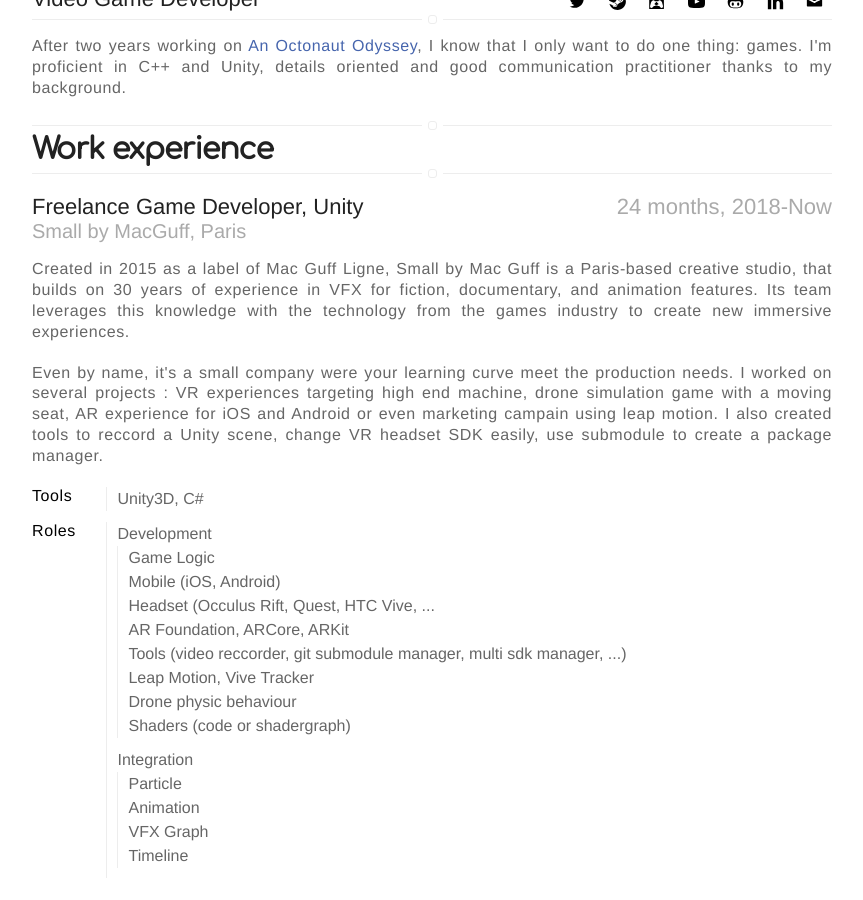
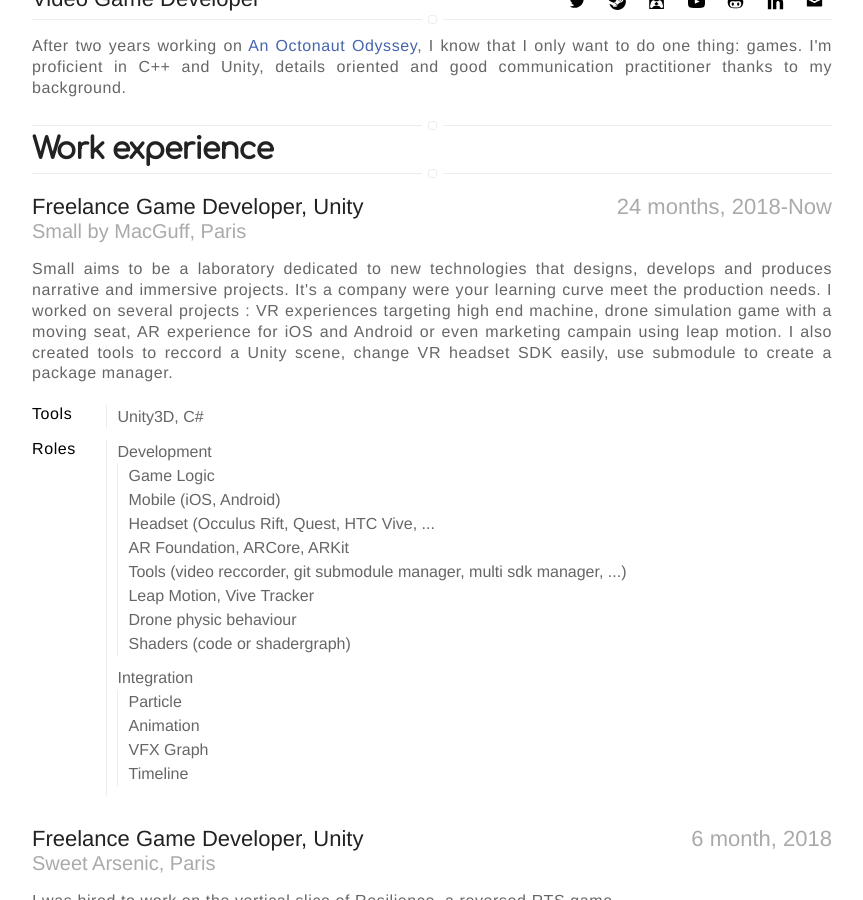
Before and after one commit to fcvalise/fcvalise.github.io, a Jekyll site: the page built from resume.html, in a window 1280 px wide and 900 px high, scrolled down 381 px. Shown: the whole window, without its empty margins (208-1071 px from the left). Built offline with Jekyll 4.4.1, drawn with Linux system fonts in a browser that asks for light colours; nearby versions of some CDN libraries.

Commit message:
update CV

```diff
--- a/_includes/resume.html
+++ b/_includes/resume.html
@@ -28,16 +28,12 @@
                 <h2 class="date">24 months, 2018-Now</h2>
                 <h3>Small by MacGuff, Paris</h3>
 
-                <p>Created in 2015 as a label of Mac Guff Ligne, Small by Mac Guff is a Paris-based creative studio,
-                    that builds on 30 years of experience in VFX for fiction, documentary, and animation features.
-                    Its team leverages this knowledge with the technology from the games industry to create new
-                    immersive experiences.</p>
-
-                <p>Even by name, it's a small company were your learning curve meet the production needs. I worked on
-                    several projects : VR experiences targeting high end machine, drone simulation game with a moving
-                    seat, AR experience for iOS and Android or even marketing campain using leap motion. I also created
-                    tools to reccord a Unity scene, change VR headset SDK easily, use submodule to create a package
-                    manager.
+                <p>Small aims to be a laboratory dedicated to new technologies that designs, develops and
+                    produces narrative and immersive projects. It's a company were your learning curve meet the
+                    production needs. I worked on several projects : VR experiences targeting high end machine, drone
+                    simulation game with a moving seat, AR experience for iOS and Android or even marketing campain
+                    using leap motion. I also created tools to reccord a Unity scene, change VR headset SDK easily, use
+                    submodule to create a package manager.
                 </p>
 
                 <p class="ul-title"><strong>Tools</strong></p>
```
